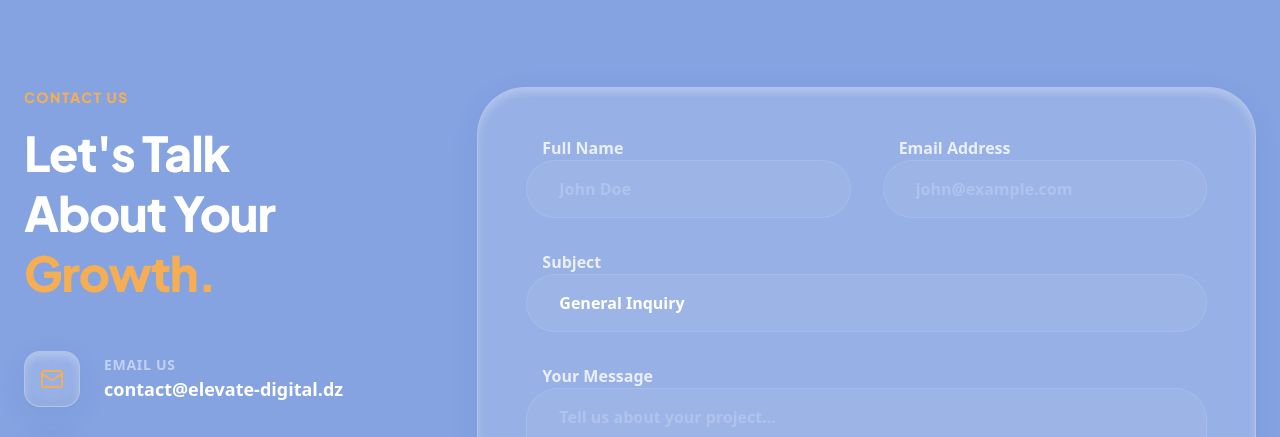
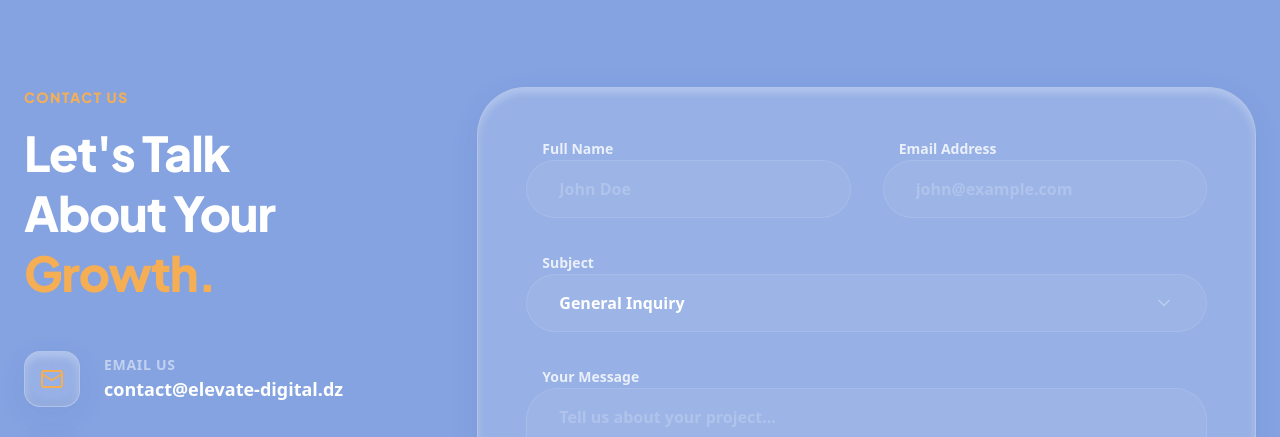
Before and after one commit to ORD1STAR/elevate-digital, a Next.js app in the folder frontend/: page / in a window 1280 px wide. Shown: the part 3400-3837 px from the top of the page. Built offline with nearby package versions, Linux system fonts and the light colour scheme.

Commit message:
feat: implement custom BubblySelect component and update GEMINI.md context

```diff
--- a/frontend/src/components/layout/ContactUs.tsx
+++ b/frontend/src/components/layout/ContactUs.tsx
@@ -1,10 +1,22 @@
 'use client';
 
-import React from 'react';
+import React, { useState } from 'react';
 import { motion } from 'framer-motion';
 import { Mail, Phone, MapPin, Send } from 'lucide-react';
+import BubblySelect from '../ui/BubblySelect';
 
 export default function ContactUs() {
+  const [subject, setSubject] = useState('General Inquiry');
+
+  const subjects = [
+    'General Inquiry',
+    'Instagram Boost',
+    'TikTok Boost',
+    'Facebook Boost',
+    'Partnership',
+    'Other'
+  ];
+
   return (
     <section id="contact" className="py-24 relative overflow-hidden">
       <div className="container mx-auto px-6 relative z-10">
@@ -68,7 +80,7 @@ export default function ContactUs() {
               <form className="space-y-8">
                 <div className="grid grid-cols-1 md:grid-cols-2 gap-8">
                   <div className="space-y-3">
-                    <label className="text-white/80 font-bold ml-4">Full Name</label>
+                    <label className="text-white/80 font-bold ml-4 text-sm">Full Name</label>
                     <input
                       type="text"
                       placeholder="John Doe"
@@ -76,7 +88,7 @@ export default function ContactUs() {
                     />
                   </div>
                   <div className="space-y-3">
-                    <label className="text-white/80 font-bold ml-4">Email Address</label>
+                    <label className="text-white/80 font-bold ml-4 text-sm">Email Address</label>
                     <input
                       type="email"
                       placeholder="john@example.com"
@@ -86,17 +98,16 @@ export default function ContactUs() {
                 </div>
 
                 <div className="space-y-3">
-                  <label className="text-white/80 font-bold ml-4">Subject</label>
-                  <select className="input-bubbly appearance-none">
-                    <option className="bg-[#1b3069]">General Inquiry</option>
-                    <option className="bg-[#1b3069]">Instagram Boost</option>
-                    <option className="bg-[#1b3069]">TikTok Boost</option>
-                    <option className="bg-[#1b3069]">Partnership</option>
-                  </select>
+                  <label className="text-white/80 font-bold ml-4 text-sm">Subject</label>
+                  <BubblySelect
+                    options={subjects}
+                    value={subject}
+                    onChange={setSubject}
+                  />
                 </div>
 
                 <div className="space-y-3">
-                  <label className="text-white/80 font-bold ml-4">Your Message</label>
+                  <label className="text-white/80 font-bold ml-4 text-sm">Your Message</label>
                   <textarea
                     rows={4}
                     placeholder="Tell us about your project..."
--- /dev/null
+++ b/frontend/src/components/ui/BubblySelect.tsx
@@ -0,0 +1,81 @@
+'use client';
+
+import React, { useState, useRef, useEffect } from 'react';
+import { motion, AnimatePresence } from 'framer-motion';
+import { ChevronDown } from 'lucide-react';
+import { cn } from '@/lib/utils';
+
+interface BubblySelectProps {
+  options: string[];
+  value: string;
+  onChange: (value: string) => void;
+  placeholder?: string;
+}
+
+export default function BubblySelect({ options, value, onChange, placeholder }: BubblySelectProps) {
+  const [isOpen, setIsOpen] = useState(false);
+  const containerRef = useRef<HTMLDivElement>(null);
+
+  useEffect(() => {
+    const handleClickOutside = (event: MouseEvent) => {
+      if (containerRef.current && !containerRef.current.contains(event.target as Node)) {
+        setIsOpen(false);
+      }
+    };
+    document.addEventListener('mousedown', handleClickOutside);
+    return () => document.removeEventListener('mousedown', handleClickOutside);
+  }, []);
+
+  return (
+    <div className="relative w-full" ref={containerRef}>
+      <button
+        type="button"
+        onClick={() => setIsOpen(!isOpen)}
+        className={cn(
+          "input-bubbly flex items-center justify-between group",
+          isOpen && "scale-[1.02] bg-white/15 border-white/30 shadow-2xl"
+        )}
+      >
+        <span className={cn(!value && "text-white/30")}>
+          {value || placeholder}
+        </span>
+        <ChevronDown
+          size={20}
+          className={cn("text-white/30 transition-transform duration-300", isOpen && "rotate-180 text-white")}
+        />
+      </button>
+
+      <AnimatePresence>
+        {isOpen && (
+          <motion.div
+            initial={{ opacity: 0, y: 10, scale: 0.95 }}
+            animate={{ opacity: 1, y: 0, scale: 1 }}
+            exit={{ opacity: 0, y: 10, scale: 0.95 }}
+            className="absolute top-full mt-3 left-0 right-0 glassy rounded-[2rem] border border-white/20 p-3 overflow-hidden shadow-2xl z-[60]"
+          >
+            <div className="space-y-1 max-h-60 overflow-y-auto custom-scrollbar">
+              {options.map((option) => (
+                <button
+                  key={option}
+                  type="button"
+                  onClick={() => {
+                    onChange(option);
+                    setIsOpen(false);
+                  }}
+                  className={cn(
+                    "w-full text-left px-6 py-4 rounded-2xl text-sm font-bold transition-all",
+                    value === option
+                      ? "bg-white text-[#063188]"
+                      : "text-white hover:bg-white/10"
+                  )}
+                >
+                  {option}
+                </button>
+              ))}
+            </div>
+          </motion.div>
+        )}
+      </AnimatePresence>
+    </div>
+  );
+}
```
Also changed, not shown: 1 other file (tests, documents, lock files or other folders).
